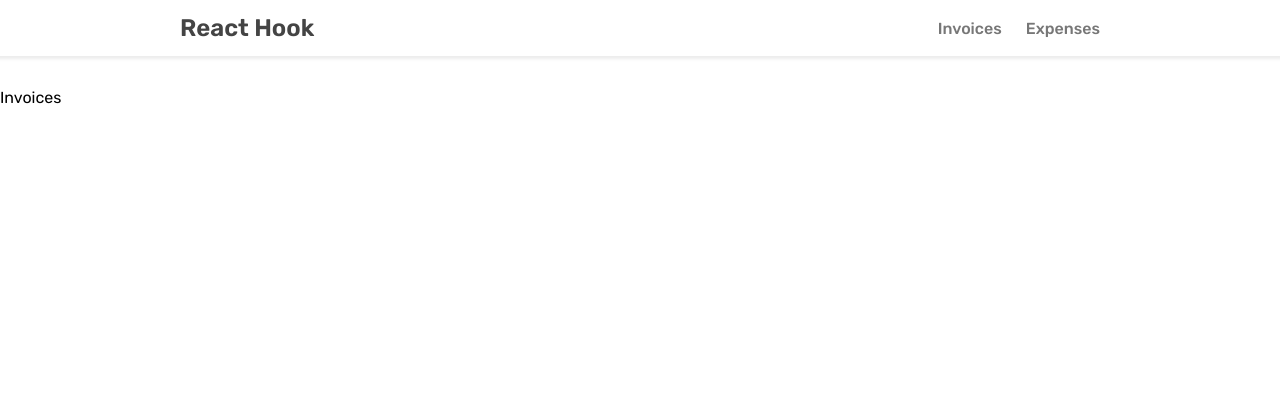
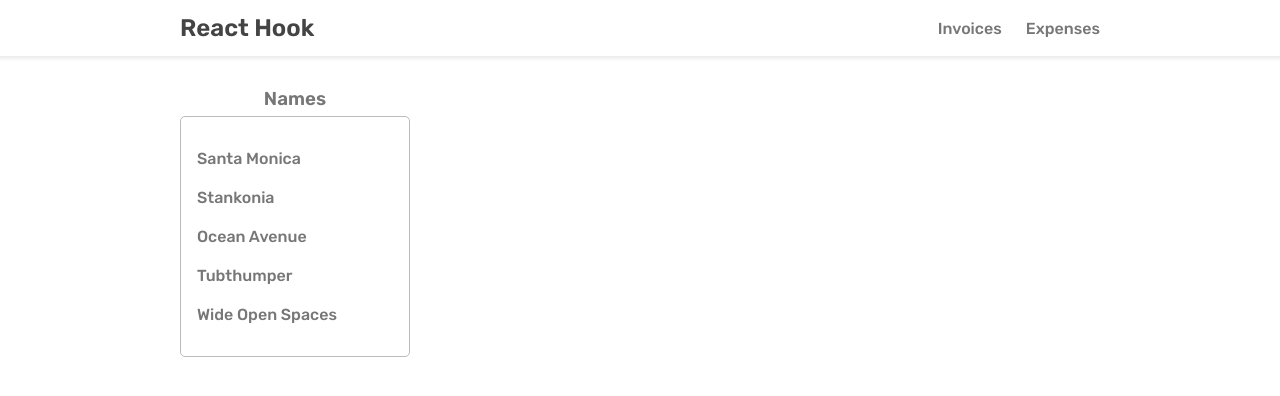
Before and after one commit to NJVS/tutorial-react-router-v6, a React (Create React App) app: page /invoices in a window 1280 px wide. Shown: the top 396 px of the page. Built offline with nearby package versions, Linux system fonts and the light colour scheme.

Commit message:
create link for every invoice

```diff
--- a/src/components/Invoices.jsx
+++ b/src/components/Invoices.jsx
@@ -1,4 +1,5 @@
 import React from 'react';
+import { Link } from 'react-router-dom';
 
 const invoices = [
   {
@@ -35,7 +36,24 @@ const invoices = [
 
 const Invoices = () => {
   return (
-    <div>Invoices</div>
+    <main className='invoices container'>
+      <aside>
+        <h3>Names</h3>
+        <ul>
+          {invoices.map(invoice => (
+            <li key={invoice.number}>
+              <Link
+                key={invoice.number}
+                to={`/invoices/${invoice.number}`}
+              >
+                {invoice.name}
+              </Link>
+            </li>
+          ))}
+        </ul>
+      </aside>
+      <section></section>
+    </main>
   )
 }
 
```
